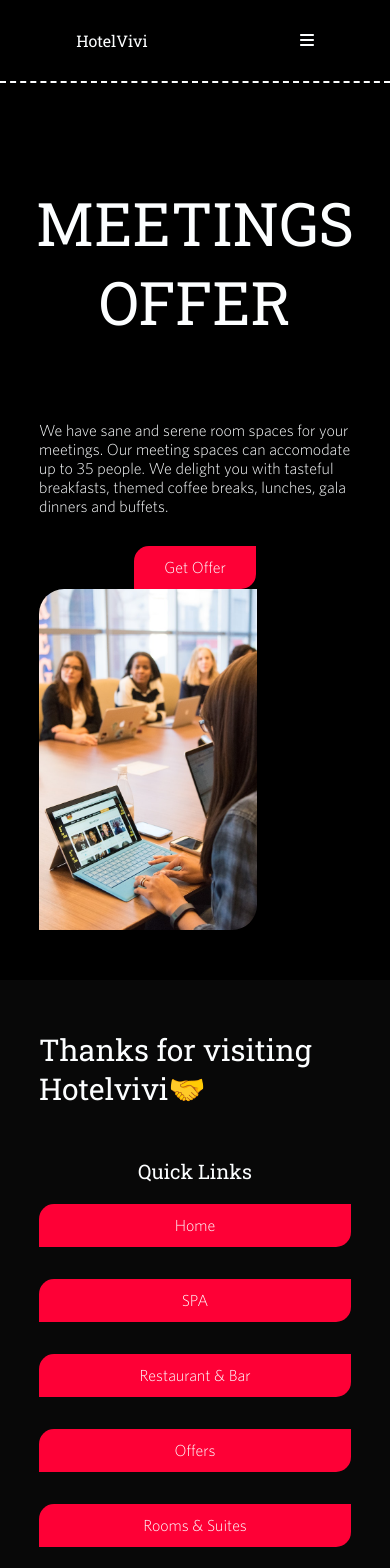
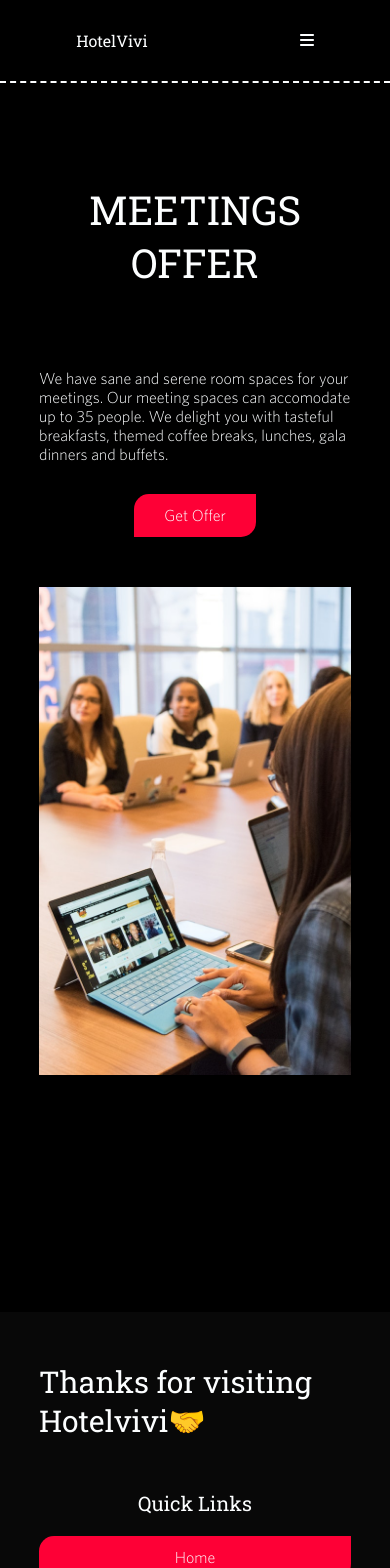
Before and after one commit to abrusu-collins/hotel-vivi, a React (Create React App) app: page /offers/meetingsoffer in a window 390 px wide. Shown: the top 1568 px of the page. Built offline with nearby package versions, Linux system fonts and the light colour scheme.

Commit message:
nice one

```diff
--- a/src/sass/_romanticresponsiveness.scss
+++ b/src/sass/_romanticresponsiveness.scss
@@ -1,9 +1,26 @@
-@media screen and (max-width:1187px) {
-    .romantic{
-        & .romantic-inner{
-            display: flex;
-            flex-direction: column-reverse;
+@media screen and (max-width: 1187px) {
+  .romantic {
+    & .romantic-inner {
+      display: flex;
+      flex-direction: column-reverse;
+      & img {
+        object-fit: contain;
+        object-position: top;
+        height: 80vh;
+        width: 100%;
+        margin-top: 50px;
+      }
+    }
+  }
+}
+@media screen and (max-width: 1187px) {
+  .romantic {
+    & .romantic-inner {
+      & div {
+        & .romance-main-head {
+          font-size: 40px;
         }
+      }
     }
-
+  }
 }
--- a/src/sass/offer page styles/_romantic.scss
+++ b/src/sass/offer page styles/_romantic.scss
@@ -10,8 +10,6 @@
     width: 80%;
     & img {
       width: 70%;
-      border-top-left-radius: 25px;
-      border-bottom-right-radius: 25px;
     }
     & div {
       @include flexer;
--- a/src/styles/index.css
+++ b/src/styles/index.css
@@ -417,8 +417,6 @@ video {
 }
 .romantic .romantic-inner img {
   width: 70%;
-  border-top-left-radius: 25px;
-  border-bottom-right-radius: 25px;
 }
 .romantic .romantic-inner div {
   display: flex;
@@ -1111,4 +1109,18 @@ video {
     display: flex;
     flex-direction: column-reverse;
   }
+  .romantic .romantic-inner img {
+    -o-object-fit: contain;
+       object-fit: contain;
+    -o-object-position: top;
+       object-position: top;
+    height: 80vh;
+    width: 100%;
+    margin-top: 50px;
+  }
 }
+@media screen and (max-width: 1187px) {
+  .romantic .romantic-inner div .romance-main-head {
+    font-size: 40px;
+  }
+}
```
